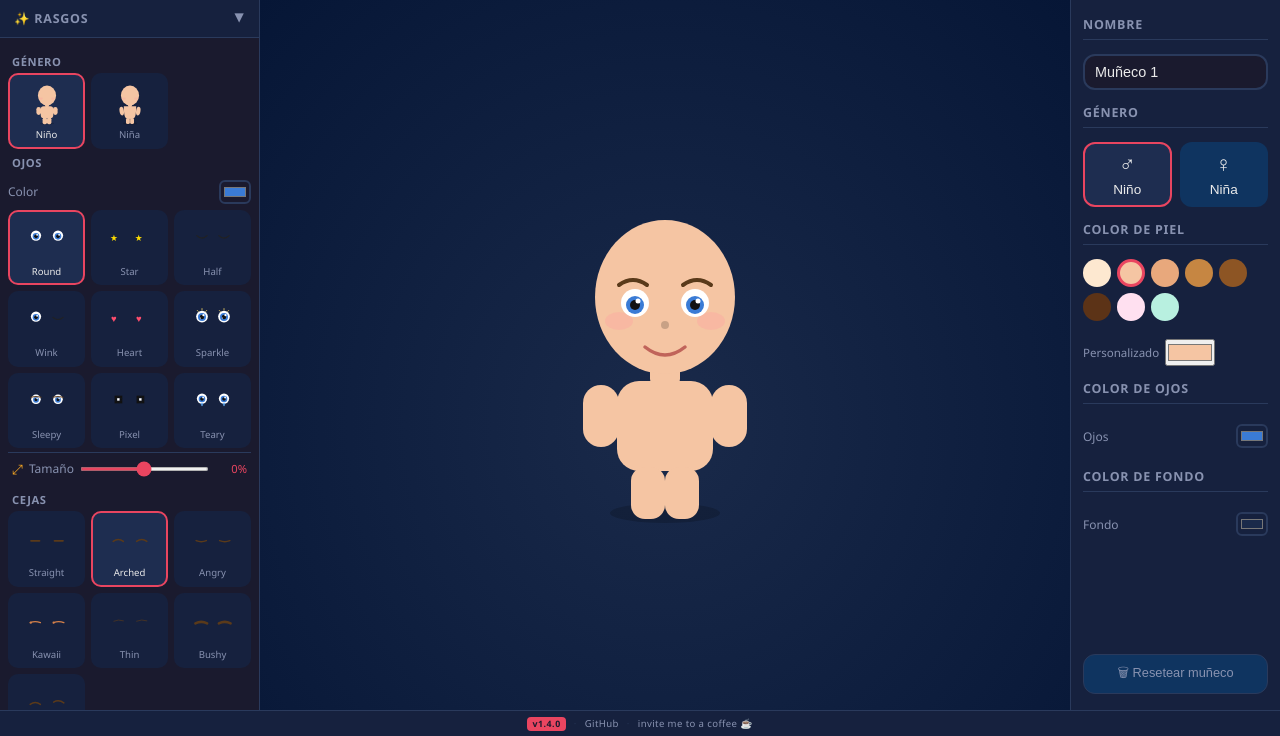
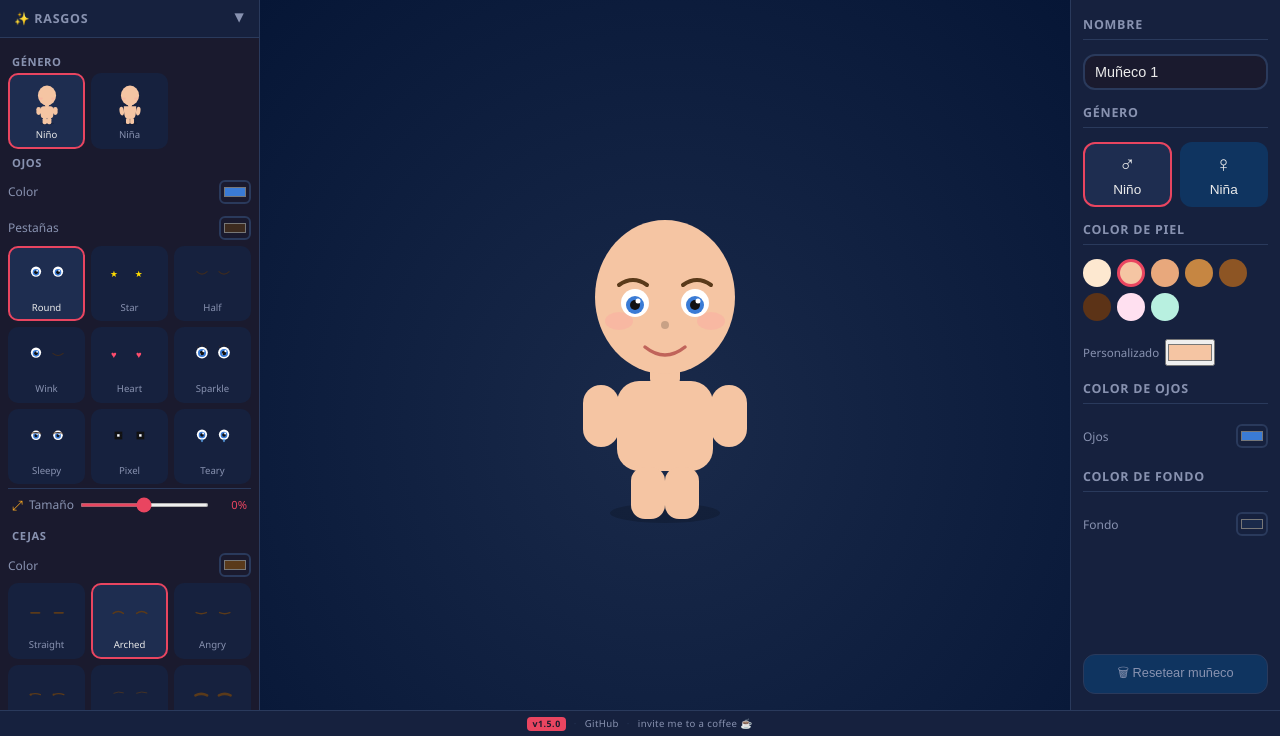
Before and after one commit to davic80/munecos-kawaii, a Flask app: page / in a window 1280 px wide. Shown: the part 64-800 px from the top of the page. Run offline with Flask 3, Linux system fonts and the light colour scheme; some libraries are stand-ins or nearby versions.

Commit message:
feat: v1.5.0 — eyebrow color picker + eyelash color picker
- Convert all BROWS styles from hardcoded strings to functions (c) =>
  so every eyebrow style respects the new browColor picker
- Add second color picker 'Pestañas' to the eyes subsection (lashColor);
  applies to half, wink, sparkle (rays) and sleepy (eyelid stroke)
- Add browColor and lashColor fields to defaultDoll(); lashColor defaults
  to hair color at render time
- Update renderDoll(), buildPanel(), buildPreviewSvg(), renderMini()

```diff
--- a/app/templates/index.html
+++ b/app/templates/index.html
@@ -95,7 +95,7 @@
 
 <!-- ====== FOOTER ====== -->
 <div class="footer-bar">
-  <span class="footer-version">v1.4.0</span>
+  <span class="footer-version">v1.5.0</span>
   <span class="footer-sep">·</span>
   <a href="https://github.com/davic80/munecos-kawaii"
      target="_blank" rel="noopener" class="footer-link">GitHub</a>
--- a/static/app.js
+++ b/static/app.js
@@ -50,7 +50,7 @@ function svgBase(gender, skin) {
 
 // ---- EYES ----
 const EYES = {
-  round: (c) => `
+  round: (c, _lc) => `
     <circle cx="90" cy="118" r="14" fill="white"/>
     <circle cx="90" cy="120" r="9" fill="${c}"/>
     <circle cx="90" cy="120" r="5" fill="#111"/>
@@ -59,55 +59,55 @@ const EYES = {
     <circle cx="150" cy="120" r="9" fill="${c}"/>
     <circle cx="150" cy="120" r="5" fill="#111"/>
     <circle cx="153" cy="116" r="2.5" fill="white"/>`,
-  star: (_c) => `
+  star: (_c, _lc) => `
     <text x="76" y="132" font-size="24" text-anchor="middle" fill="#ffdd00">★</text>
     <text x="144" y="132" font-size="24" text-anchor="middle" fill="#ffdd00">★</text>`,
-  half: (_c) => `
-    <path d="M76,118 Q90,132 104,118" fill="none" stroke="#222" stroke-width="3" stroke-linecap="round"/>
-    <path d="M136,118 Q150,132 164,118" fill="none" stroke="#222" stroke-width="3" stroke-linecap="round"/>`,
-  wink: (c) => `
+  half: (_c, lc) => `
+    <path d="M76,118 Q90,132 104,118" fill="none" stroke="${lc}" stroke-width="3" stroke-linecap="round"/>
+    <path d="M136,118 Q150,132 164,118" fill="none" stroke="${lc}" stroke-width="3" stroke-linecap="round"/>`,
+  wink: (c, lc) => `
     <circle cx="90" cy="118" r="14" fill="white"/>
     <circle cx="90" cy="120" r="9" fill="${c}"/>
     <circle cx="90" cy="120" r="5" fill="#111"/>
     <circle cx="93" cy="116" r="2.5" fill="white"/>
-    <path d="M136,120 Q150,132 164,120" fill="none" stroke="#222" stroke-width="3" stroke-linecap="round"/>`,
-  heart: (_c) => `
+    <path d="M136,120 Q150,132 164,120" fill="none" stroke="${lc}" stroke-width="3" stroke-linecap="round"/>`,
+  heart: (_c, _lc) => `
     <text x="76" y="134" font-size="26" text-anchor="middle" fill="#ff4d6d">♥</text>
     <text x="144" y="134" font-size="26" text-anchor="middle" fill="#ff4d6d">♥</text>`,
   // Sparkle — big anime eyes with star pupil and glints
-  sparkle: (c) => `
+  sparkle: (c, lc) => `
     <circle cx="90" cy="118" r="16" fill="white"/>
     <circle cx="90" cy="119" r="11" fill="${c}"/>
     <circle cx="90" cy="119" r="6" fill="#111"/>
     <circle cx="94" cy="114" r="3" fill="white"/>
     <circle cx="86" cy="122" r="1.5" fill="white"/>
-    <line x1="90" y1="100" x2="90" y2="96" stroke="#ffe066" stroke-width="2" stroke-linecap="round"/>
-    <line x1="100" y1="104" x2="103" y2="101" stroke="#ffe066" stroke-width="2" stroke-linecap="round"/>
-    <line x1="80" y1="104" x2="77" y2="101" stroke="#ffe066" stroke-width="2" stroke-linecap="round"/>
+    <line x1="90" y1="100" x2="90" y2="96" stroke="${lc}" stroke-width="2" stroke-linecap="round"/>
+    <line x1="100" y1="104" x2="103" y2="101" stroke="${lc}" stroke-width="2" stroke-linecap="round"/>
+    <line x1="80" y1="104" x2="77" y2="101" stroke="${lc}" stroke-width="2" stroke-linecap="round"/>
     <circle cx="150" cy="118" r="16" fill="white"/>
     <circle cx="150" cy="119" r="11" fill="${c}"/>
     <circle cx="150" cy="119" r="6" fill="#111"/>
     <circle cx="154" cy="114" r="3" fill="white"/>
     <circle cx="146" cy="122" r="1.5" fill="white"/>
-    <line x1="150" y1="100" x2="150" y2="96" stroke="#ffe066" stroke-width="2" stroke-linecap="round"/>
-    <line x1="160" y1="104" x2="163" y2="101" stroke="#ffe066" stroke-width="2" stroke-linecap="round"/>
-    <line x1="140" y1="104" x2="137" y2="101" stroke="#ffe066" stroke-width="2" stroke-linecap="round"/>`,
+    <line x1="150" y1="100" x2="150" y2="96" stroke="${lc}" stroke-width="2" stroke-linecap="round"/>
+    <line x1="160" y1="104" x2="163" y2="101" stroke="${lc}" stroke-width="2" stroke-linecap="round"/>
+    <line x1="140" y1="104" x2="137" y2="101" stroke="${lc}" stroke-width="2" stroke-linecap="round"/>`,
   // Sleepy — heavy drooping eyelid, half-open
-  sleepy: (c) => `
+  sleepy: (c, lc) => `
     <circle cx="90" cy="120" r="13" fill="white"/>
     <circle cx="90" cy="121" r="8" fill="${c}"/>
     <circle cx="90" cy="121" r="4" fill="#111"/>
     <circle cx="93" cy="118" r="2" fill="white"/>
     <path d="M76,114 Q90,110 104,114" fill="#f5c5a3" stroke="none"/>
-    <path d="M76,114 Q90,110 104,114" fill="none" stroke="#5a3a1a" stroke-width="2.5" stroke-linecap="round"/>
+    <path d="M76,114 Q90,110 104,114" fill="none" stroke="${lc}" stroke-width="2.5" stroke-linecap="round"/>
     <circle cx="150" cy="120" r="13" fill="white"/>
     <circle cx="150" cy="121" r="8" fill="${c}"/>
     <circle cx="150" cy="121" r="4" fill="#111"/>
     <circle cx="153" cy="118" r="2" fill="white"/>
     <path d="M136,114 Q150,110 164,114" fill="#f5c5a3" stroke="none"/>
-    <path d="M136,114 Q150,110 164,114" fill="none" stroke="#5a3a1a" stroke-width="2.5" stroke-linecap="round"/>`,
+    <path d="M136,114 Q150,110 164,114" fill="none" stroke="${lc}" stroke-width="2.5" stroke-linecap="round"/>`,
   // Pixel — retro 3×3 grid pixel art eyes
-  pixel: (_c) => `
+  pixel: (_c, _lc) => `
     <rect x="78" y="110" width="7" height="7" fill="#111"/>
     <rect x="85" y="110" width="7" height="7" fill="#111"/>
     <rect x="92" y="110" width="7" height="7" fill="#111"/>
@@ -127,7 +127,7 @@ const EYES = {
     <rect x="145" y="124" width="7" height="7" fill="#111"/>
     <rect x="152" y="124" width="7" height="7" fill="#111"/>`,
   // Teary — round eyes with a single teardrop
-  teary: (c) => `
+  teary: (c, _lc) => `
     <circle cx="90" cy="118" r="14" fill="white"/>
     <circle cx="90" cy="119" r="9" fill="${c}"/>
     <circle cx="90" cy="119" r="5" fill="#111"/>
@@ -144,32 +144,32 @@ const EYES = {
 
 // ---- EYEBROWS ----
 const BROWS = {
-  straight: `
-    <rect x="74" y="96" width="28" height="5" rx="2.5" fill="#5a3a1a"/>
-    <rect x="138" y="96" width="28" height="5" rx="2.5" fill="#5a3a1a"/>`,
-  arched: `
-    <path d="M74,100 Q88,90 102,100" fill="none" stroke="#5a3a1a" stroke-width="4" stroke-linecap="round"/>
-    <path d="M138,100 Q152,90 166,100" fill="none" stroke="#5a3a1a" stroke-width="4" stroke-linecap="round"/>`,
-  angry: `
-    <path d="M74,98 Q88,104 102,98" fill="none" stroke="#5a3a1a" stroke-width="4" stroke-linecap="round"/>
-    <path d="M138,98 Q152,104 166,98" fill="none" stroke="#5a3a1a" stroke-width="4" stroke-linecap="round"/>`,
-  kawaii: `
-    <path d="M74,98 Q88,92 102,98" fill="none" stroke="#d4804a" stroke-width="3.5" stroke-linecap="round"/>
-    <path d="M138,98 Q152,92 166,98" fill="none" stroke="#d4804a" stroke-width="3.5" stroke-linecap="round"/>
-    <circle cx="76" cy="98" r="3" fill="#d4804a"/>
-    <circle cx="138" cy="98" r="3" fill="#d4804a"/>`,
+  straight: (c) => `
+    <rect x="74" y="96" width="28" height="5" rx="2.5" fill="${c}"/>
+    <rect x="138" y="96" width="28" height="5" rx="2.5" fill="${c}"/>`,
+  arched: (c) => `
+    <path d="M74,100 Q88,90 102,100" fill="none" stroke="${c}" stroke-width="4" stroke-linecap="round"/>
+    <path d="M138,100 Q152,90 166,100" fill="none" stroke="${c}" stroke-width="4" stroke-linecap="round"/>`,
+  angry: (c) => `
+    <path d="M74,98 Q88,104 102,98" fill="none" stroke="${c}" stroke-width="4" stroke-linecap="round"/>
+    <path d="M138,98 Q152,104 166,98" fill="none" stroke="${c}" stroke-width="4" stroke-linecap="round"/>`,
+  kawaii: (c) => `
+    <path d="M74,98 Q88,92 102,98" fill="none" stroke="${c}" stroke-width="3.5" stroke-linecap="round"/>
+    <path d="M138,98 Q152,92 166,98" fill="none" stroke="${c}" stroke-width="3.5" stroke-linecap="round"/>
+    <circle cx="76" cy="98" r="3" fill="${c}"/>
+    <circle cx="138" cy="98" r="3" fill="${c}"/>`,
   // Thin — very fine high arched lines, 90s/anime style
-  thin: `
-    <path d="M76,94 Q88,88 102,93" fill="none" stroke="#5a3a1a" stroke-width="1.8" stroke-linecap="round"/>
-    <path d="M138,94 Q152,88 166,93" fill="none" stroke="#5a3a1a" stroke-width="1.8" stroke-linecap="round"/>`,
+  thin: (c) => `
+    <path d="M76,94 Q88,88 102,93" fill="none" stroke="${c}" stroke-width="1.8" stroke-linecap="round"/>
+    <path d="M138,94 Q152,88 166,93" fill="none" stroke="${c}" stroke-width="1.8" stroke-linecap="round"/>`,
   // Bushy — thick natural stroke
-  bushy: `
-    <path d="M72,100 Q88,92 104,100" fill="none" stroke="#5a3a1a" stroke-width="7" stroke-linecap="round"/>
-    <path d="M136,100 Q152,92 168,100" fill="none" stroke="#5a3a1a" stroke-width="7" stroke-linecap="round"/>`,
+  bushy: (c) => `
+    <path d="M72,100 Q88,92 104,100" fill="none" stroke="${c}" stroke-width="7" stroke-linecap="round"/>
+    <path d="M136,100 Q152,92 168,100" fill="none" stroke="${c}" stroke-width="7" stroke-linecap="round"/>`,
   // Raised — left normal arched, right lifted skeptical
-  raised: `
-    <path d="M74,100 Q88,90 102,100" fill="none" stroke="#5a3a1a" stroke-width="4" stroke-linecap="round"/>
-    <path d="M138,94 Q152,86 166,96" fill="none" stroke="#5a3a1a" stroke-width="4" stroke-linecap="round"/>`,
+  raised: (c) => `
+    <path d="M74,100 Q88,90 102,100" fill="none" stroke="${c}" stroke-width="4" stroke-linecap="round"/>
+    <path d="M138,94 Q152,86 166,96" fill="none" stroke="${c}" stroke-width="4" stroke-linecap="round"/>`,
 };
 
 // ---- NOSE ----
@@ -649,6 +649,8 @@ function defaultDoll(idx) {
     scarf: null,
     wand: null,
     bgColor: '#1a2a4a',
+    browColor: '#5a3a1a',
+    lashColor: '#3d2b1f',
     // scale fields: -50..+50 (0 = normal size)
     eyesScale: 0, browsScale: 0, noseScale: 0, mouthScale: 0,
     hairScale: 0, topScale: 0,   bottomScale: 0, shoesScale: 0,
@@ -687,8 +689,8 @@ function renderDoll(container, d) {
   const parts = [];
   parts.push(svgBase(d.gender, d.skin));
   if (d.hair)    parts.push(sc('hair',    (HAIR[d.hair]    || (() => ''))(d.hairColor    || '#3d2b1f')));
-  if (d.brows)   parts.push(sc('brows',   BROWS[d.brows]   || ''));
-  if (d.eyes)    parts.push(sc('eyes',    (EYES[d.eyes]    || EYES.round)(d.eyeColor)));
+  if (d.brows)   parts.push(sc('brows',   (BROWS[d.brows]   || (() => ''))(d.browColor || '#5a3a1a')));
+  if (d.eyes)    parts.push(sc('eyes',    (EYES[d.eyes]    || EYES.round)(d.eyeColor, d.lashColor || d.hairColor || '#3d2b1f')));
   if (d.nose)    parts.push(sc('nose',    NOSES[d.nose]    || ''));
   if (d.mouth)   parts.push(sc('mouth',   MOUTHS[d.mouth]  || ''));
   if (d.bottom)  parts.push(sc('bottom',  (BOTTOMS[d.bottom] || (() => ''))(d.bottomColor, d.gender)));
@@ -715,7 +717,7 @@ function renderAll() {
 /* mini SVG for slot tabs */
 function renderMini(d) {
   const parts = [svgBase(d.gender, d.skin)];
-  if (d.eyes) parts.push((EYES[d.eyes] || EYES.round)(d.eyeColor));
+  if (d.eyes) parts.push((EYES[d.eyes] || EYES.round)(d.eyeColor, d.lashColor || d.hairColor || '#3d2b1f'));
   if (d.top) parts.push((TOPS[d.top] || (() => ''))(d.topColor, d.gender));
   if (d.scarf) parts.push(svgScarf(d.scarf));
   return `<svg viewBox="0 0 240 340" xmlns="http://www.w3.org/2000/svg">${parts.join('\n')}</svg>`;
@@ -873,11 +875,11 @@ function buildPanel() {
           ],
         },
         {
-          label: 'Ojos', cat: 'eyes', colorField: 'eyeColor', scaleField: 'eyesScale',
+          label: 'Ojos', cat: 'eyes', colorField: 'eyeColor', colorField2: 'lashColor', colorField2Label: 'Pestañas', scaleField: 'eyesScale',
           items: Object.keys(EYES).map(k => ({ value: k, label: k })),
         },
         {
-          label: 'Cejas', cat: 'brows', scaleField: 'browsScale',
+          label: 'Cejas', cat: 'brows', colorField: 'browColor', scaleField: 'browsScale',
           items: Object.keys(BROWS).map(k => ({ value: k, label: k })),
         },
         {
@@ -976,6 +978,21 @@ function buildPanel() {
         body.appendChild(colorRow);
       }
 
+      // Second color picker (e.g. lash color for eyes)
+      if (sub.colorField2) {
+        const colorRow2 = document.createElement('div');
+        colorRow2.className = 'color-row';
+        colorRow2.innerHTML = `
+          <label>${sub.colorField2Label || 'Color 2'}</label>
+          <input type="color" id="clr2-${sub.cat}" value="${doll[sub.colorField2] || '#ffffff'}"/>`;
+        colorRow2.querySelector('input').addEventListener('input', e => {
+          doll[sub.colorField2] = e.target.value;
+          saveCollection();
+          renderAll();
+        });
+        body.appendChild(colorRow2);
+      }
+
       // Item grid
       const grid = document.createElement('div');
       grid.className = 'item-grid';
@@ -1035,11 +1052,11 @@ function buildPreviewSvg(cat, value, d) {
       inner = svgBase(value, skin);
       break;
     case 'eyes':
-      inner = `<ellipse cx="22" cy="22" rx="20" ry="20" fill="#fff2e8"/>` + (EYES[value] || EYES.round)(eyeC);
-      inner = `<svg viewBox="60 100 120 60" xmlns="http://www.w3.org/2000/svg">${(EYES[value]||EYES.round)(eyeC)}</svg>`;
+      inner = `<ellipse cx="22" cy="22" rx="20" ry="20" fill="#fff2e8"/>` + (EYES[value] || EYES.round)(eyeC, d.lashColor || d.hairColor || '#3d2b1f');
+      inner = `<svg viewBox="60 100 120 60" xmlns="http://www.w3.org/2000/svg">${(EYES[value]||EYES.round)(eyeC, d.lashColor || d.hairColor || '#3d2b1f')}</svg>`;
       return `<div style="width:44px;height:44px;display:flex;align-items:center;justify-content:center;">${inner}</div>`;
     case 'brows':
-      inner = `<svg viewBox="60 82 120 34" xmlns="http://www.w3.org/2000/svg">${BROWS[value]||''}</svg>`;
+      inner = `<svg viewBox="60 82 120 34" xmlns="http://www.w3.org/2000/svg">${(BROWS[value] || (() => ''))(d.browColor || '#5a3a1a')}</svg>`;
       return `<div style="width:44px;height:44px;display:flex;align-items:center;justify-content:center;">${inner}</div>`;
     case 'nose':
       inner = `<svg viewBox="96 128 48 32" xmlns="http://www.w3.org/2000/svg">${NOSES[value]||''}</svg>`;
```
Also changed, not shown: CHANGELOG.md.
